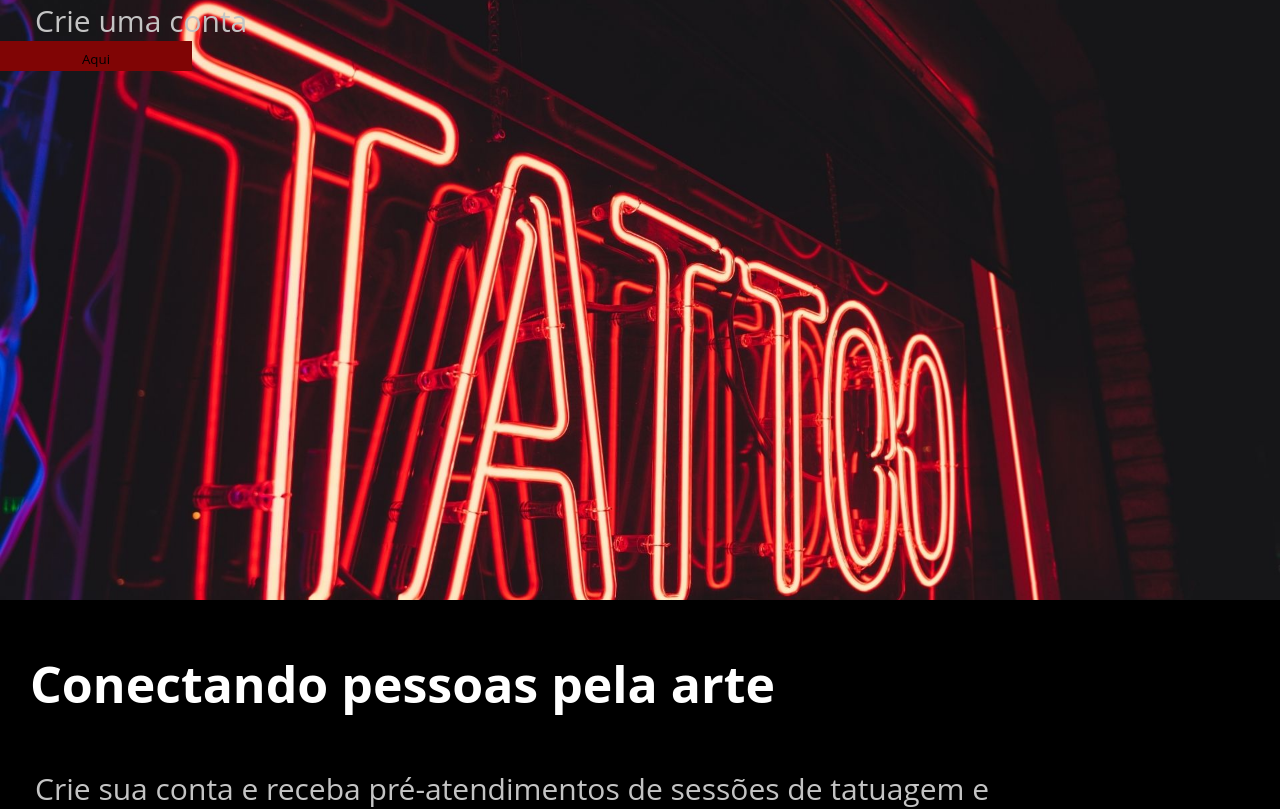
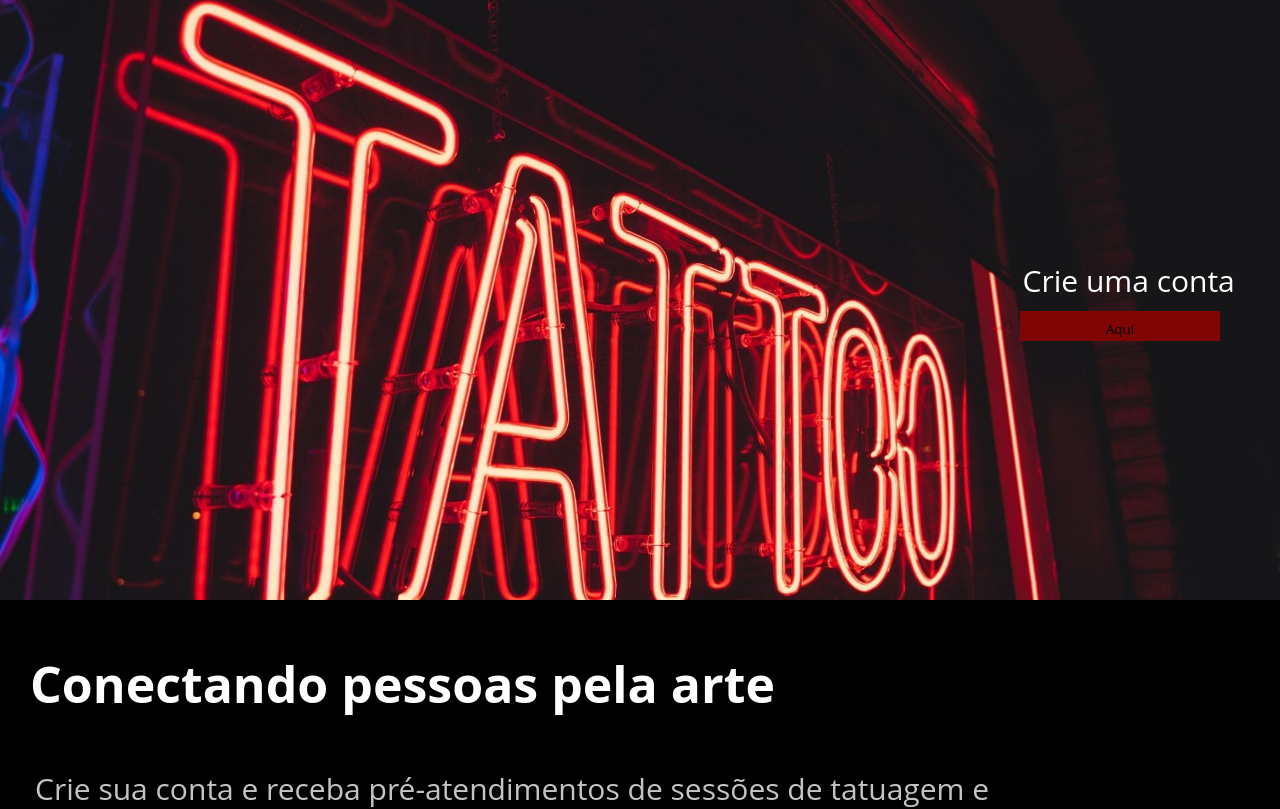
Before and after one commit to CibeleMartins/TattooArtStudio-M5, a React (Create React App) app: page / in a window 1280 px wide. Shown: the top 809 px of the page. Built offline with nearby package versions, Linux system fonts and the light colour scheme.

Commit message:
:lipstick: feat: implementa pages Home e css Button
Implementou flexbox nos itens da flag na pages Home

```diff
--- a/src/components/ButtonH/ButtonH.module.css
+++ b/src/components/ButtonH/ButtonH.module.css
@@ -1,7 +1,7 @@
 
 .button_h {
 
-  width: 15%;
+  width: 200px;
   height: 30px;
   font-family: 'Open Sans', sans-serif;
   background-color: #800505;
--- a/src/pages/Home.jsx
+++ b/src/pages/Home.jsx
@@ -13,11 +13,11 @@ return (
 
       <div className={styles.flag}>
 
-        <div>
-            <p>Crie uma conta</p>
+        <div className={styles.elements_flag}>
+          <p>Crie uma conta</p>
         </div>
 
-        <div>
+        <div className={styles.elements_flag}>
           <ButtonH text="Aqui" className={styles.button_h}/>
         </div>
 
--- a/src/pages/Home.module.css
+++ b/src/pages/Home.module.css
@@ -24,12 +24,29 @@ main {
   background-size: cover;
   display: flex;
   flex-direction: column;
+  align-items: flex-end;
+  justify-content:center;
 
+}
+
+.elements_flag {
+
+  width: 25%;
+  height: auto;
+  display: flex;
+  justify-content: center;
+
+}
+
+.elements_flag p {
+
+  color: white;
+  margin-bottom: 10px;
+  margin-left: 45px;
 
 }
 
 .text {
-
   width: 100%;
   height: 300px;
   background-color: black;
```
